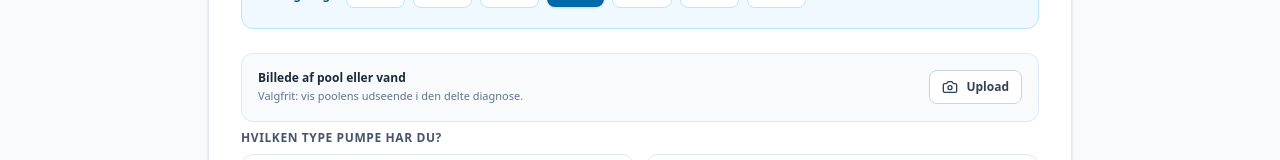
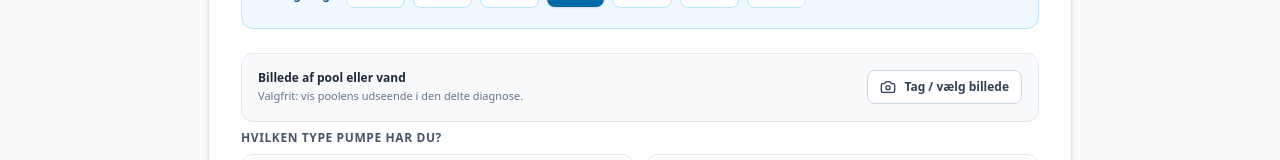
Before and after one commit to tommymogensen/poolvand, a React (Vite) app: page / in a window 1280 px wide. Shown: the part 432-592 px from the top of the page. Built offline with nearby package versions, Linux system fonts and the light colour scheme.

Commit message:
Clarify image picker label

```diff
--- a/src/components/DiagnosticWizard.tsx
+++ b/src/components/DiagnosticWizard.tsx
@@ -48,7 +48,7 @@ const ImageActions: React.FC<{
 }> = ({ onChange }) => (
   <label className="cursor-pointer px-3 py-2 rounded-lg bg-white border border-slate-300 hover:bg-slate-100 text-xs font-bold text-slate-700 flex items-center gap-2 shrink-0">
     <Camera className="w-4 h-4" />
-    Upload
+    Tag / vælg billede
     <input type="file" accept="image/*" className="hidden" onChange={onChange} />
   </label>
 );
```
